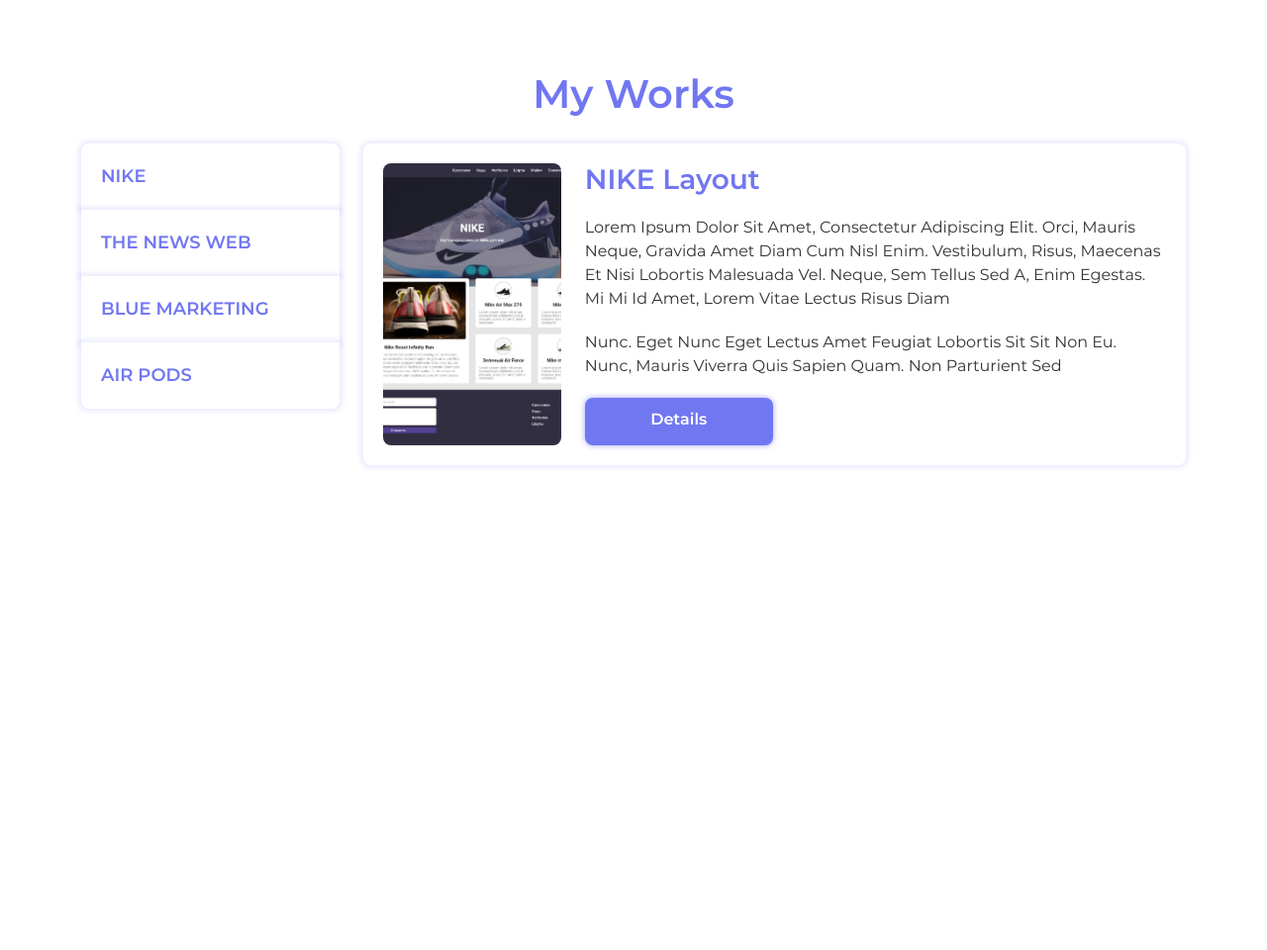
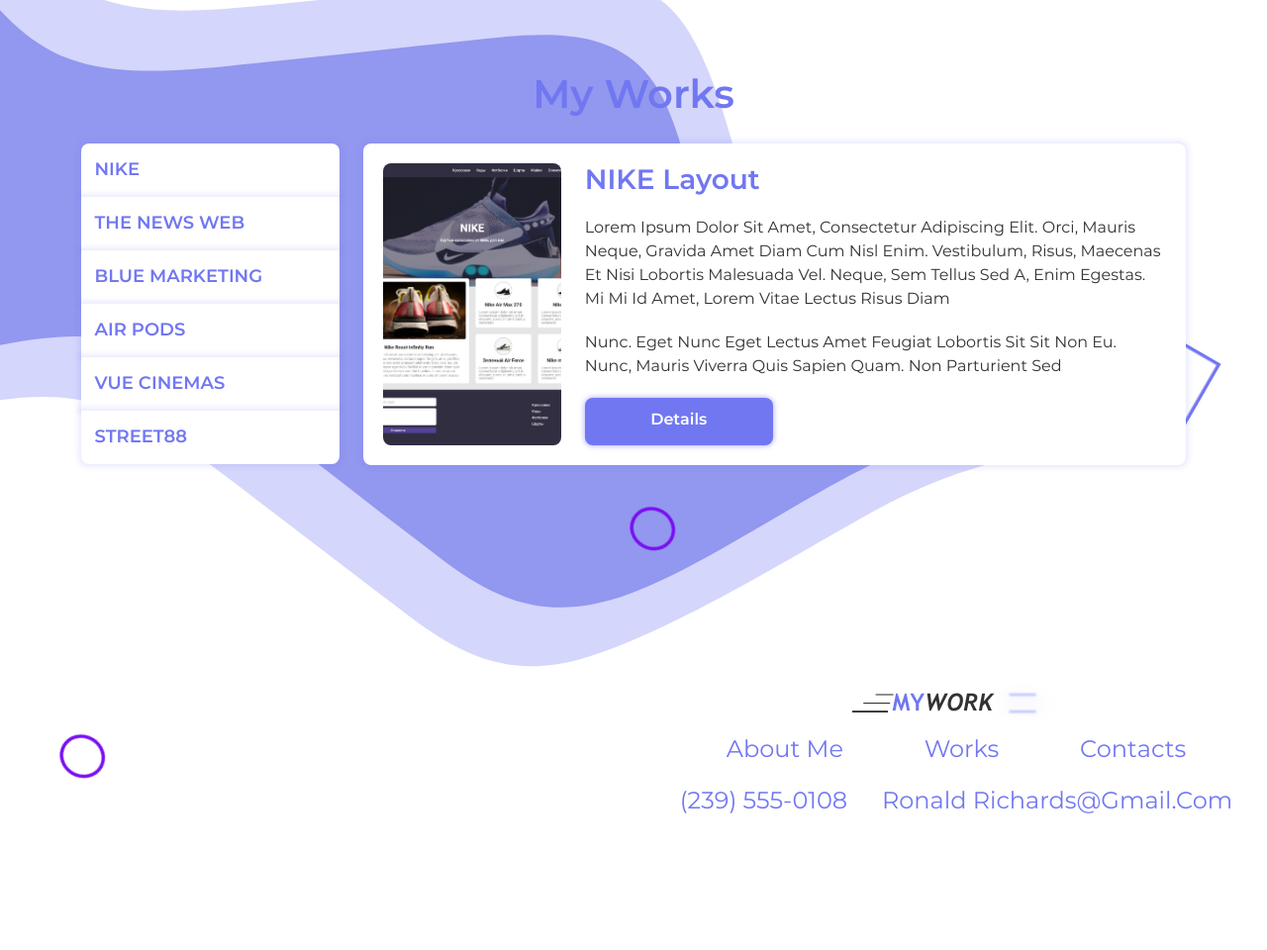
Before and after one commit to Raxmatilla882/My_work, a plain HTML site: page index.html in a window 1280 px wide. Shown: the part 1733-2693 px from the top of the page at 99% size. Before the commit the page ends 2423 px from the top, so only its background shows below. Drawn offline with Linux system fonts and the light colour scheme.

Commit message:
footer end

```diff
--- a/css/media.css
+++ b/css/media.css
@@ -15,7 +15,8 @@
 }
 
 @media (max-width: 1440px) {
-.about::after {
+.about::after,
+.about::before {
   display: none;
 }
 }
--- a/css/style.css
+++ b/css/style.css
@@ -370,6 +370,25 @@ z-index: -1;
 /* works start */
 .works {
   padding-bottom: 220px;
+  position: relative;
+}
+.works::before {
+  content: url(../img/svg/figure_2.svg);
+  position: absolute;
+  top: -42%;
+  left: 0;
+  z-index: -1;
+}
+.works::after {
+  content: '';
+  position: absolute;
+  width: 5vw;
+  height: 5vw;
+  right: 5%;
+  top: 45%;
+  border: .3vw solid #7177f1;
+  z-index: -1;
+  animation: rotate 3s linear infinite alternate;
 }
 
 .works__tab-list {
@@ -383,7 +402,7 @@ z-index: -1;
   font-weight: 600;
   color: var(--title);
   text-transform: uppercase;
-  padding: 20px;
+  padding: 13.5px;
   border: none;
   transition: .4s;
 }
@@ -437,3 +456,38 @@ min-height: 285px;
 
 
 /* works end */
+
+/* footer start */
+.footer {
+  padding-bottom: 133px;
+  position: relative;
+}
+.footer::before,
+.footer::after {
+  content: '';
+  position: absolute;
+  width: 3vw;
+  height: 3.2vw;
+  left: 50%;
+  top: -65%;
+  border: .3vw solid #790FF1;
+  z-index: -1;
+  animation: rotate 3s linear infinite alternate;
+  border-radius: 50%;
+}
+.footer::after {
+  top: 20%;
+  left: 5%;
+}
+
+.footer__link, .footer__contact {
+  font-size: 24px;
+  color: var(--footer-link);
+  text-transform: capitalize;
+}
+.footer__link:hover, .footer__contact:hover {
+  color: var(--footer-link);
+  text-decoration: underline;
+}
+
+/* footer end */
--- a/index.html
+++ b/index.html
@@ -14,7 +14,9 @@
     <nav class="navbar navbar-expand-lg navbar-light header__nav">
       <div class="container">
         <a class="navbar-brand header__logo logo" href="#"></a>
-        <button class="navbar-toggler header__menu collapsed" type="button" data-bs-toggle="collapse" data-bs-target="#navbarSupportedContent" aria-controls="navbarSupportedContent" aria-expanded="false" aria-label="Toggle navigation"></button>
+        <button class="navbar-toggler header__menu collapsed" type="button" data-bs-toggle="collapse"
+          data-bs-target="#navbarSupportedContent" aria-controls="navbarSupportedContent" aria-expanded="false"
+          aria-label="Toggle navigation"></button>
         <div class="collapse navbar-collapse" id="navbarSupportedContent">
           <ul class="navbar-nav ms-auto header__list align-items-lg-center">
             <li class="nav-item">
@@ -27,7 +29,8 @@
               <a class="header__link header__link-btn all-btn" href="#">to order</a>
             </li>
             <li class="nav-item">
-              <a class="header__link" href="tel:+99891234567"><span class="fal fa-phone-square-alt header__link-tel"></span></a>
+              <a class="header__link" href="tel:+99891234567"><span
+                  class="fal fa-phone-square-alt header__link-tel"></span></a>
             </li>
           </ul>
         </div>
@@ -71,15 +74,17 @@
             </div>
           </div>
           <div class="carousel-indicators header__corousel-indicators">
-          <button type="button" data-bs-target="#carouselExampleIndicators" data-bs-slide-to="0" class="header__carousel-dot active" aria-current="true" aria-label="Slide 1"></button>
-          <button type="button" data-bs-target="#carouselExampleIndicators" data-bs-slide-to="1" aria-label="Slide 2" class="header__carousel-dot"></button>
-          <button type="button" data-bs-target="#carouselExampleIndicators" data-bs-slide-to="2" aria-label="Slide 3" class="header__carousel-dot"></button>
+            <button type="button" data-bs-target="#carouselExampleIndicators" data-bs-slide-to="0"
+              class="header__carousel-dot active" aria-current="true" aria-label="Slide 1"></button>
+            <button type="button" data-bs-target="#carouselExampleIndicators" data-bs-slide-to="1" aria-label="Slide 2"
+              class="header__carousel-dot"></button>
+            <button type="button" data-bs-target="#carouselExampleIndicators" data-bs-slide-to="2" aria-label="Slide 3"
+              class="header__carousel-dot"></button>
           </div>
         </div>
       </div>
     </div>
   </header>
-
   <main>
     <section class="about">
       <div class="container">
@@ -93,9 +98,11 @@
           <div class="col-md-8 col-xl-6">
             <div class="about__desc">
               <h2 class="about__desc-title title">What is Frond-End</h2>
-            <p class="about__desc-txt">it is the development of of the user interface and functions that run on on the client side of a website or application
+              <p class="about__desc-txt">it is the development of of the user interface and functions that run on on the
+                client side of a website or application
                 This is everything that a user sees when opening a or aweb page and with which he interacts.</p>
-            <p class="about__desc-txt"> This is everything that a user sees when opening a web page and with which he interacts.</p>
+              <p class="about__desc-txt"> This is everything that a user sees when opening a web page and with which he
+                interacts.</p>
               <a href="#!" class="about__desc-btn all-btn">go to work</a>
             </div>
           </div>
@@ -106,43 +113,56 @@
       <div class="container">
         <h2 class="capabilities__title title text-center">Capabilities</h2>
         <div class="row align-items-center justify-content-center">
-          <div class="col-md-8 col-xl-6 mb-3 mb-x1-0"><div class="accordion" id="accordionExample">
+          <div class="col-md-8 col-xl-6 mb-3 mb-x1-0">
+            <div class="accordion" id="accordionExample">
               <div class="accordion__item">
                 <h2 class="accordion-header" id="headingOne">
-                <button class="accordion__button" type="button" data-bs-toggle="collapse" data-bs-target="#collapseOne" aria-expanded="true" aria-controls="collapseOne">
+                  <button class="accordion__button" type="button" data-bs-toggle="collapse"
+                    data-bs-target="#collapseOne" aria-expanded="true" aria-controls="collapseOne">
                     <span class="fab fa-html5 fa-2x accordion__brand"></span>
                     html
                     <span class="fas fa-caret-down accordion__icon-down ms-auto"></span>
                   </button>
                 </h2>
-              <div id="collapseOne" class="accordion-collapse collapse show" aria-labelledby="headingOne" data-bs-parent="#accordionExample">
-                <div class="accordion__body">Lorem ipsum dolor sit amet, consectetur adipiscing elit. Venenatis felis dui quis eget suspendisse rutrum orci. Elementum, ultrices dictum cras sit volutpat morbi adipiscing ut. Convallis faucibus ligula blandit enim. Accumsan est
+                <div id="collapseOne" class="accordion-collapse collapse show" aria-labelledby="headingOne"
+                  data-bs-parent="#accordionExample">
+                  <div class="accordion__body">Lorem ipsum dolor sit amet, consectetur adipiscing elit. Venenatis felis
+                    dui quis eget suspendisse rutrum orci. Elementum, ultrices dictum cras sit volutpat morbi adipiscing
+                    ut. Convallis faucibus ligula blandit enim. Accumsan est
                   </div>
                 </div>
               </div>
               <div class="accordion__item">
                 <h2 class="accordion-header" id="headingTwo">
-                <button class="accordion__button collapsed" type="button" data-bs-toggle="collapse" data-bs-target="#collapseTwo" aria-expanded="false" aria-controls="collapseTwo">
+                  <button class="accordion__button collapsed" type="button" data-bs-toggle="collapse"
+                    data-bs-target="#collapseTwo" aria-expanded="false" aria-controls="collapseTwo">
                     <span class="fab fa-css3-alt fa-2x accordion__brand"></span>
                     css
                     <span class="fas fa-caret-down accordion__icon-down ms-auto"></span>
                   </button>
                 </h2>
-              <div id="collapseTwo" class="accordion-collapse collapse" aria-labelledby="headingTwo" data-bs-parent="#accordionExample">
-                <div class="accordion__body">Lorem ipsum dolor sit amet, consectetur adipiscing elit. Venenatis felis dui quis eget suspendisse rutrum orci. Elementum, ultrices dictum cras sit volutpat morbi adipiscing ut. Convallis faucibus ligula blandit enim. Accumsan est
+                <div id="collapseTwo" class="accordion-collapse collapse" aria-labelledby="headingTwo"
+                  data-bs-parent="#accordionExample">
+                  <div class="accordion__body">Lorem ipsum dolor sit amet, consectetur adipiscing elit. Venenatis felis
+                    dui quis eget suspendisse rutrum orci. Elementum, ultrices dictum cras sit volutpat morbi adipiscing
+                    ut. Convallis faucibus ligula blandit enim. Accumsan est
                   </div>
                 </div>
               </div>
               <div class="accordion__item">
                 <h2 class="accordion-header" id="headingThree">
-                <button class="accordion__button collapsed" type="button" data-bs-toggle="collapse" data-bs-target="#collapseThree" aria-expanded="false" aria-controls="collapseThree">
+                  <button class="accordion__button collapsed" type="button" data-bs-toggle="collapse"
+                    data-bs-target="#collapseThree" aria-expanded="false" aria-controls="collapseThree">
                     <span class="fab fa-bootstrap fa-2x accordion__brand"></span>
                     bootstrap 5
                     <span class="fas fa-caret-down accordion__icon-down ms-auto"></span>
                   </button>
                 </h2>
-              <div id="collapseThree" class="accordion-collapse collapse" aria-labelledby="headingThree" data-bs-parent="#accordionExample">
-                <div class="accordion__body">Lorem ipsum dolor sit amet, consectetur adipiscing elit. Venenatis felis dui quis eget suspendisse rutrum orci. Elementum, ultrices dictum cras sit volutpat morbi adipiscing ut. Convallis faucibus ligula blandit enim. Accumsan est
+                <div id="collapseThree" class="accordion-collapse collapse" aria-labelledby="headingThree"
+                  data-bs-parent="#accordionExample">
+                  <div class="accordion__body">Lorem ipsum dolor sit amet, consectetur adipiscing elit. Venenatis felis
+                    dui quis eget suspendisse rutrum orci. Elementum, ultrices dictum cras sit volutpat morbi adipiscing
+                    ut. Convallis faucibus ligula blandit enim. Accumsan est
                   </div>
                 </div>
               </div>
@@ -162,15 +182,24 @@
         <div class="row">
           <div class="col-xl-3">
             <div class="list-group works__tab-list" id="list-tab" role="tablist">
-              <a class="list-group-item list-group-item-action works__tab-link" id="list-nike-list" data-bs-toggle="list" href="#list-nike" role="tab" aria-controls="list-nike">nike</a>
-              <a class="list-group-item list-group-item-action works__tab-link" id="list-tnw-list" data-bs-toggle="list" href="#list-tnw" role="tab" aria-controls="list-tnw">the news web</a>
-              <a class="list-group-item list-group-item-action works__tab-link" id="list-bm-list" data-bs-toggle="list" href="#list-bm " role="tab" aria-controls="list-bm">blue marketing</a>
-              <a class="list-group-item list-group-item-action works__tab-link" id="list-airPods-list" data-bs-toggle="list" href="#list-airPods" role="tab" aria-controls="list-airPods">air pods</a>
+              <a class="list-group-item list-group-item-action works__tab-link" id="list-nike-list"
+                data-bs-toggle="list" href="#list-nike" role="tab" aria-controls="list-nike">nike</a>
+              <a class="list-group-item list-group-item-action works__tab-link" id="list-tnw-list" data-bs-toggle="list"
+                href="#list-tnw" role="tab" aria-controls="list-tnw">the news web</a>
+              <a class="list-group-item list-group-item-action works__tab-link" id="list-bm-list" data-bs-toggle="list"
+                href="#list-bm " role="tab" aria-controls="list-bm">blue marketing</a>
+              <a class="list-group-item list-group-item-action works__tab-link" id="list-airPods-list"
+                data-bs-toggle="list" href="#list-airPods" role="tab" aria-controls="list-airPods">air pods</a>
+              <a class="list-group-item list-group-item-action works__tab-link" id="list-vue-list" data-bs-toggle="list"
+                href="#list-vue" role="tab" aria-controls="list-vue">vue cinemas</a>
+                <a class="list-group-item list-group-item-action works__tab-link" id="list-street-list" data-bs-toggle="list"
+                href="#list-street" role="tab" aria-controls="list-street">street88</a>
             </div>
           </div>
           <div class="col-xl-9">
             <div class="tab-content" id="nav-tabContent">
-              <div class="tab-pane fade show active works__tab-desc active" id="list-nike" role="tabpanel" aria-labelledby="list-nike-list">
+              <div class="tab-pane fade show active works__tab-desc active" id="list-nike" role="tabpanel"
+                aria-labelledby="list-nike-list">
                 <div class="row">
                   <div class="col-xl-3">
                     <div class="works__tab-image">
@@ -179,13 +208,17 @@
                   </div>
                   <div class="col-xl-9 d-grid gap-3">
                     <h3 class="works__tab-title"><span class="text-uppercase">nike</span> Layout</h3>
-                  <p class="works__tab-txt">Lorem ipsum dolor sit amet, consectetur adipiscing elit. Orci, mauris neque, gravida amet diam cum nisl enim. Vestibulum, risus, maecenas et nisi lobortis malesuada vel. Neque, sem tellus sed a, enim egestas. Mi mi id amet, lorem vitae lectus risus diam </p>
-                  <p class="works__tab-txt">nunc. Eget nunc eget lectus amet feugiat lobortis sit sit non eu. Nunc, mauris viverra quis sapien quam. Non parturient sed </p>
+                    <p class="works__tab-txt">Lorem ipsum dolor sit amet, consectetur adipiscing elit. Orci, mauris
+                      neque, gravida amet diam cum nisl enim. Vestibulum, risus, maecenas et nisi lobortis malesuada
+                      vel. Neque, sem tellus sed a, enim egestas. Mi mi id amet, lorem vitae lectus risus diam </p>
+                    <p class="works__tab-txt">nunc. Eget nunc eget lectus amet feugiat lobortis sit sit non eu. Nunc,
+                      mauris viverra quis sapien quam. Non parturient sed </p>
                     <a href="" class="works__tab-btn all-btn">details</a>
                   </div>
                 </div>
               </div>
-              <div class="tab-pane fade works__tab-desc" id="list-tnw" role="tabpanel" aria-labelledby="list-tnw-list"><div class="row">
+              <div class="tab-pane fade works__tab-desc" id="list-tnw" role="tabpanel" aria-labelledby="list-tnw-list">
+                <div class="row">
                   <div class="col-xl-3">
                     <div class="works__tab-image">
                       <img src="img/TNW.png" alt="" class="works__tab-img">
@@ -193,12 +226,17 @@
                   </div>
                   <div class="col-xl-9 d-grid gap-3">
                     <h3 class="works__tab-title"><span class="text-uppercase">the news web</span> Layout</h3>
-                  <p class="works__tab-txt">Lorem ipsum dolor sit amet, consectetur adipiscing elit. Orci, mauris neque, gravida amet diam cum nisl enim. Vestibulum, risus, maecenas et nisi lobortis malesuada vel. Neque, sem tellus sed a, enim egestas. Mi mi id amet, lorem vitae lectus risus diam </p>
-                  <p class="works__tab-txt">nunc. Eget nunc eget lectus amet feugiat lobortis sit sit non eu. Nunc, mauris viverra quis sapien quam. Non parturient sed </p>
+                    <p class="works__tab-txt">Lorem ipsum dolor sit amet, consectetur adipiscing elit. Orci, mauris
+                      neque, gravida amet diam cum nisl enim. Vestibulum, risus, maecenas et nisi lobortis malesuada
+                      vel. Neque, sem tellus sed a, enim egestas. Mi mi id amet, lorem vitae lectus risus diam </p>
+                    <p class="works__tab-txt">nunc. Eget nunc eget lectus amet feugiat lobortis sit sit non eu. Nunc,
+                      mauris viverra quis sapien quam. Non parturient sed </p>
                     <a href="" class="works__tab-btn all-btn">details</a>
                   </div>
-              </div></div>
-              <div class="tab-pane fade works__tab-desc" id="list-bm" role="tabpanel" aria-labelledby="list-bm-list"> <div class="row">
+                </div>
+              </div>
+              <div class="tab-pane fade works__tab-desc" id="list-bm" role="tabpanel" aria-labelledby="list-bm-list">
+                <div class="row">
                   <div class="col-xl-3">
                     <div class="works__tab-image">
                       <img src="img/BlueMarketing.png" alt="" class="works__tab-img">
@@ -206,12 +244,18 @@
                   </div>
                   <div class="col-xl-9 d-grid gap-3">
                     <h3 class="works__tab-title"><span class="text-uppercase">blue marketing</span> Layout</h3>
-                  <p class="works__tab-txt">Lorem ipsum dolor sit amet, consectetur adipiscing elit. Orci, mauris neque, gravida amet diam cum nisl enim. Vestibulum, risus, maecenas et nisi lobortis malesuada vel. Neque, sem tellus sed a, enim egestas. Mi mi id amet, lorem vitae lectus risus diam </p>
-                  <p class="works__tab-txt">nunc. Eget nunc eget lectus amet feugiat lobortis sit sit non eu. Nunc, mauris viverra quis sapien quam. Non parturient sed </p>
+                    <p class="works__tab-txt">Lorem ipsum dolor sit amet, consectetur adipiscing elit. Orci, mauris
+                      neque, gravida amet diam cum nisl enim. Vestibulum, risus, maecenas et nisi lobortis malesuada
+                      vel. Neque, sem tellus sed a, enim egestas. Mi mi id amet, lorem vitae lectus risus diam </p>
+                    <p class="works__tab-txt">nunc. Eget nunc eget lectus amet feugiat lobortis sit sit non eu. Nunc,
+                      mauris viverra quis sapien quam. Non parturient sed </p>
                     <a href="" class="works__tab-btn all-btn">details</a>
                   </div>
-              </div></div>
-              <div class="tab-pane fade works__tab-desc" id="list-airPods" role="tabpanel" aria-labelledby="list-airPods-list"><div class="row">
+                </div>
+              </div>
+              <div class="tab-pane fade works__tab-desc" id="list-airPods" role="tabpanel"
+                aria-labelledby="list-airPods-list">
+                <div class="row">
                   <div class="col-xl-3">
                     <div class="works__tab-image">
                       <img src="img/Boulevard market.png" alt="" class="works__tab-img">
@@ -219,18 +263,72 @@
                   </div>
                   <div class="col-xl-9 d-grid gap-3">
                     <h3 class="works__tab-title"><span class="text-uppercase">air pods</span> layout</h3>
-                  <p class="works__tab-txt">Lorem ipsum dolor sit amet, consectetur adipiscing elit. Orci, mauris neque, gravida amet diam cum nisl enim. Vestibulum, risus, maecenas et nisi lobortis malesuada vel. Neque, sem tellus sed a, enim egestas. Mi mi id amet, lorem vitae lectus risus diam </p>
-                  <p class="works__tab-txt">nunc. Eget nunc eget lectus amet feugiat lobortis sit sit non eu. Nunc, mauris viverra quis sapien quam. Non parturient sed </p>
+                    <p class="works__tab-txt">Lorem ipsum dolor sit amet, consectetur adipiscing elit. Orci, mauris
+                      neque, gravida amet diam cum nisl enim. Vestibulum, risus, maecenas et nisi lobortis malesuada
+                      vel. Neque, sem tellus sed a, enim egestas. Mi mi id amet, lorem vitae lectus risus diam </p>
+                    <p class="works__tab-txt">nunc. Eget nunc eget lectus amet feugiat lobortis sit sit non eu. Nunc,
+                      mauris viverra quis sapien quam. Non parturient sed </p>
                     <a href="" class="works__tab-btn all-btn">details</a>
-                </div>
-              </div></div>
                   </div>
                 </div>
               </div>
-
+              <div class="tab-pane fade works__tab-desc" id="list-vue" role="tabpanel" aria-labelledby="list-vue-list">
+                <div class="row">
+                  <div class="col-xl-3">
+                    <div class="works__tab-image">
+                      <img src="img/Vue Cinemas.png" alt="" class="works__tab-img">
+                    </div>
+                  </div>
+                  <div class="col-xl-9 d-grid gap-3">
+                    <h3 class="works__tab-title"><span class="text-uppercase">vue cinemas</span> layout</h3>
+                    <p class="works__tab-txt">Lorem ipsum dolor sit amet, consectetur adipiscing elit. Orci, mauris
+                      neque, gravida amet diam cum nisl enim. Vestibulum, risus, maecenas et nisi lobortis malesuada
+                      vel. Neque, sem tellus sed a, enim egestas. Mi mi id amet, lorem vitae lectus risus diam </p>
+                    <p class="works__tab-txt">nunc. Eget nunc eget lectus amet feugiat lobortis sit sit non eu. Nunc,
+                      mauris viverra quis sapien quam. Non parturient sed </p>
+                    <a href="" class="works__tab-btn all-btn">details</a>
+                  </div>
+                </div>
+              </div>
+              <div class="tab-pane fade works__tab-desc" id="list-street" role="tabpanel" aria-labelledby="list-street-list">
+                <div class="row">
+                  <div class="col-xl-3">
+                    <div class="works__tab-image">
+                      <img src="img/Street88.png" alt="" class="works__tab-img">
+                    </div>
+                  </div>
+                  <div class="col-xl-9 d-grid gap-3">
+                    <h3 class="works__tab-title"><span class="text-uppercase">street88</span> layout</h3>
+                    <p class="works__tab-txt">Lorem ipsum dolor sit amet, consectetur adipiscing elit. Orci, mauris
+                      neque, gravida amet diam cum nisl enim. Vestibulum, risus, maecenas et nisi lobortis malesuada
+                      vel. Neque, sem tellus sed a, enim egestas. Mi mi id amet, lorem vitae lectus risus diam </p>
+                    <p class="works__tab-txt">nunc. Eget nunc eget lectus amet feugiat lobortis sit sit non eu. Nunc,
+                      mauris viverra quis sapien quam. Non parturient sed </p>
+                    <a href="" class="works__tab-btn all-btn">details</a>
+                  </div>
+                </div>
+              </div>
+            </div>
+          </div>
         </div>
     </section>
   </main>
+  <footer class="footer">
+    <div class="row justify-content-end">
+      <div class="col-xl-6 text-center">
+        <a href="#!" class="footer__logo logo"></a>
+        <ul class="footer__list d-flex flex-wrap list-unstyled justify-content-evenly">
+          <li class="footer__item"><a href="#!" class="footer__link">about Me</a></li>
+          <li class="footer__item"><a href="#!" class="footer__link">Works</a></li>
+          <li class="footer__item"><a href="#!" class="footer__link">Contacts</a></li>
+        </ul>
+        <div class="d-flex flex-wrap justify-content-evenly">
+          <a href="tel:(239)5550108" class="footer__contact">(239) 555-0108</a>
+          <a href="mailto:Richards@gmail.com" class="footer__contact">Ronald Richards@gmail.com</a>
+        </div>
+      </div>
+    </div>
+  </footer>
 
   <script src="libs/bootstrap.js"></script>
 </body>
```
Lines whose indentation alone changed are shown as unchanged.
